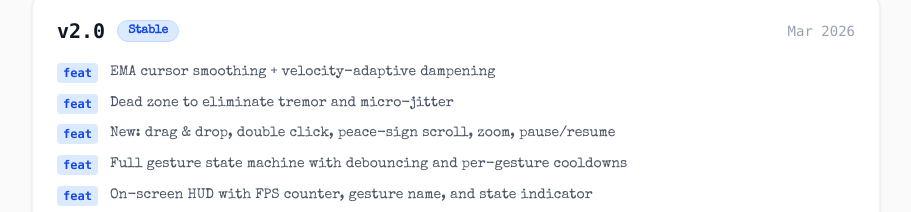
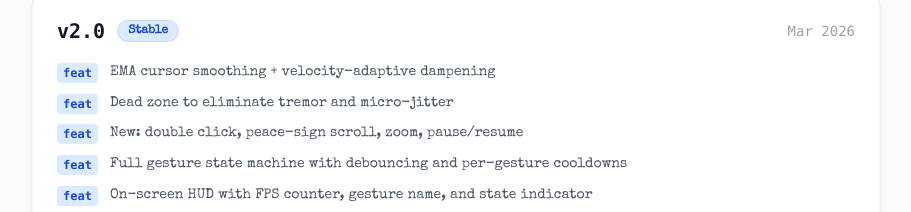
Before and after one commit to Annaa74/GestureWave-AI, a Next.js app in the folder frontend-app/: page /community in a window 1280 px wide. Shown: the part 2040-2252 px from the top of the page, without its empty margins (184-1095 px from the left). Built offline with nearby package versions, Linux system fonts and the light colour scheme.

Commit message:
feat(ui): update page.tsx page

```diff
--- a/frontend-app/src/app/community/page.tsx
+++ b/frontend-app/src/app/community/page.tsx
@@ -30,7 +30,7 @@ const changelog = [
     entries: [
       { type: "feat", text: "EMA cursor smoothing + velocity-adaptive dampening" },
       { type: "feat", text: "Dead zone to eliminate tremor and micro-jitter" },
-      { type: "feat", text: "New: drag & drop, double click, peace-sign scroll, zoom, pause/resume" },
+      { type: "feat", text: "New: double click, peace-sign scroll, zoom, pause/resume" },
       { type: "feat", text: "Full gesture state machine with debouncing and per-gesture cooldowns" },
       { type: "feat", text: "On-screen HUD with FPS counter, gesture name, and state indicator" },
       { type: "improve", text: "Camera set to 1280×720 @ 30fps for better tracking accuracy" },
```
